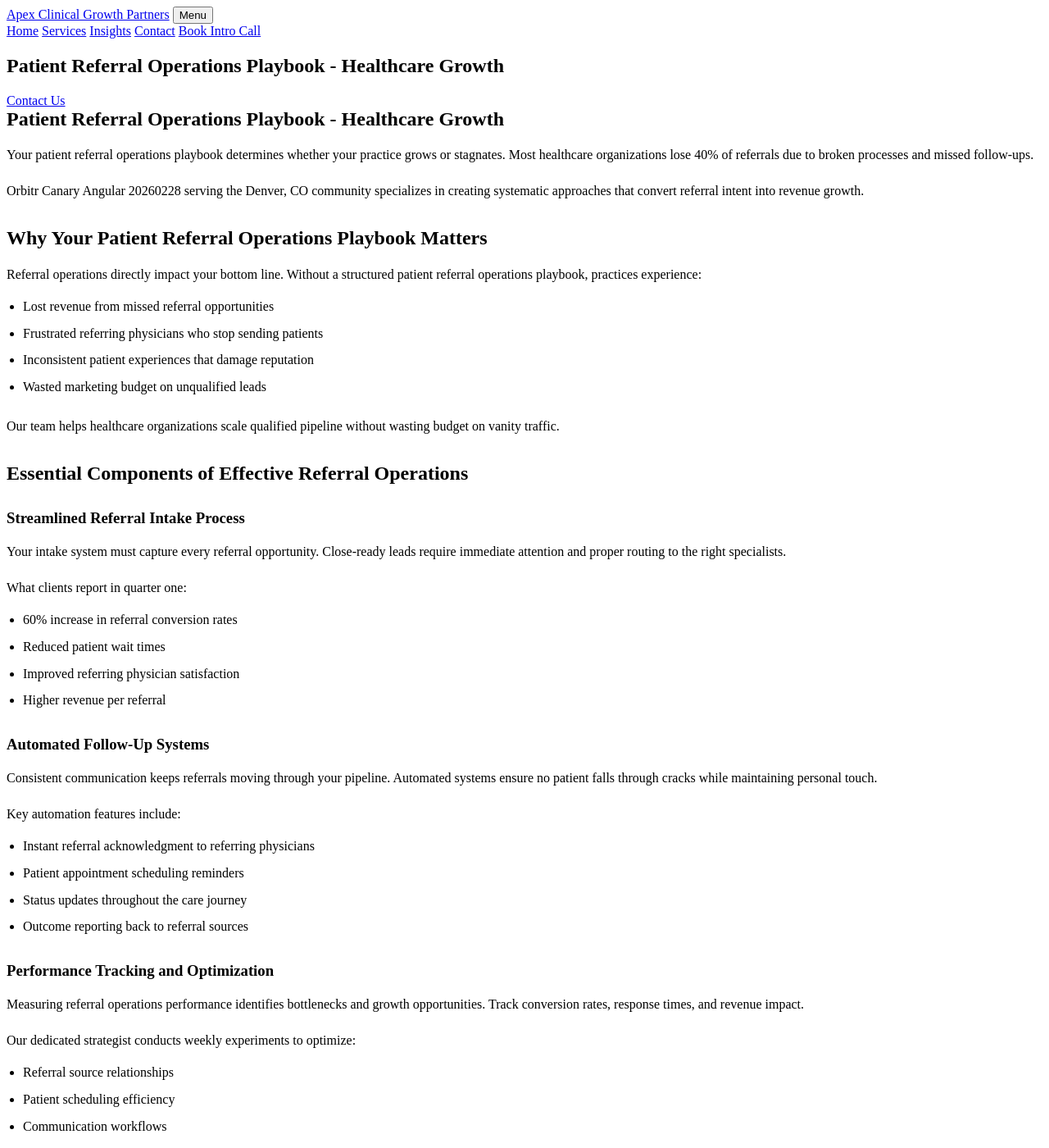
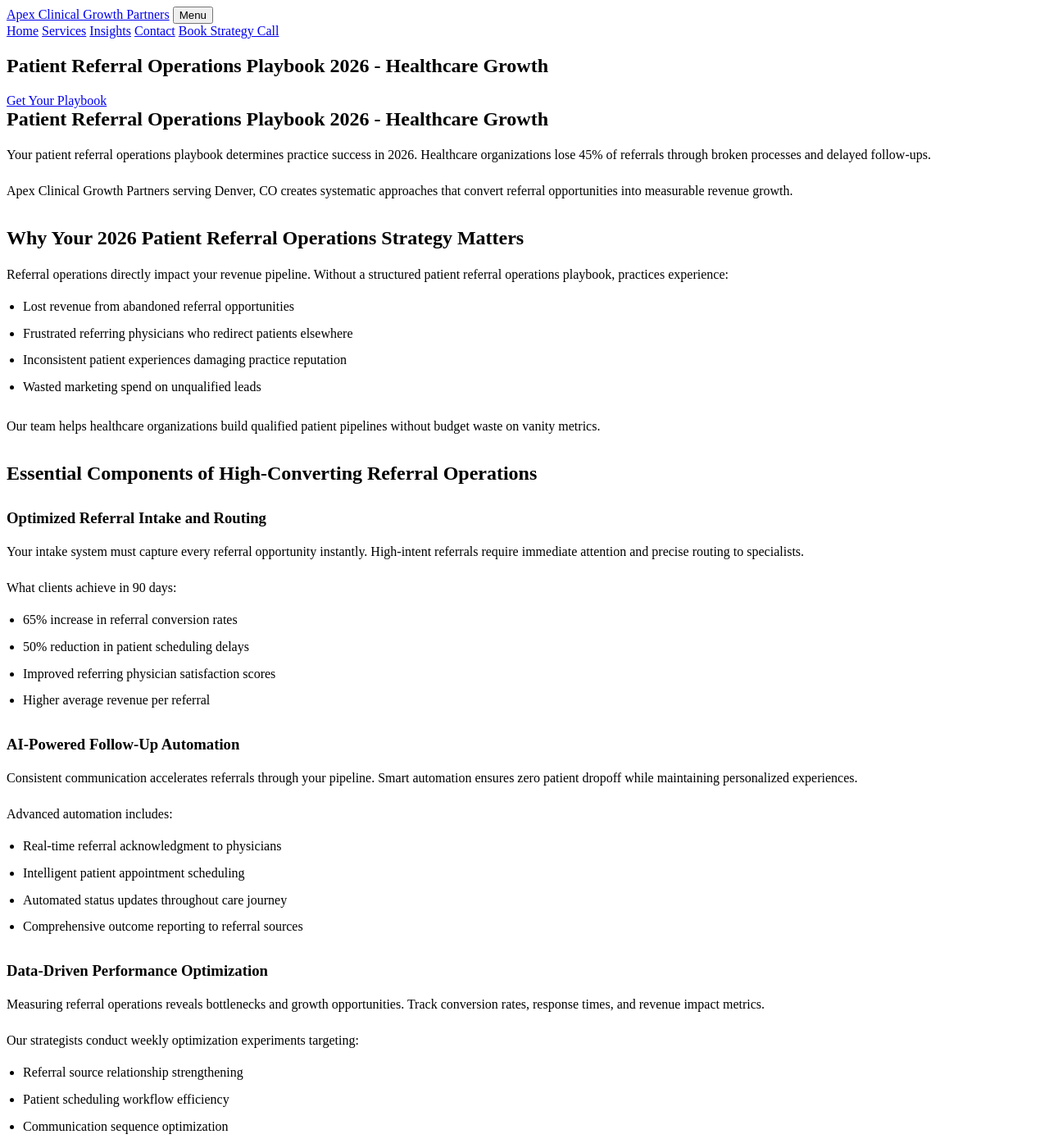
Before and after one commit to prjctlphbt/orbitr-canary-angular-20260228, a Jekyll site: the page angular-referral-ops-playbook-20260228142149.html, which Jekyll copies as it is, in a window 1280 px wide and 1400 px high. Shown: the whole window at 82% size. Built offline with Jekyll 4.4.1, drawn with Linux system fonts in a browser that asks for light colours; some of the changed text lies outside the part shown.

Commit message:
Refresh and update content: angular-referral-ops-playbook-20260228142149.html

```diff
--- a/angular-referral-ops-playbook-20260228142149.html
+++ b/angular-referral-ops-playbook-20260228142149.html
@@ -4,8 +4,8 @@
 <head>
 <meta charset="utf-8"/>
 <meta content="width=device-width, initial-scale=1.0" name="viewport"/>
-<meta content="Streamline patient referrals with our comprehensive operations playbook. Optimize workflows, boost growth, and improve patient outcomes. Get started today." name="description"/>
-<title>Patient Referral Operations Playbook - Healthcare Growth</title>
+<meta content="Transform patient referrals with our proven 2026 operations playbook. Boost conversion rates by 60%, streamline workflows, and accelerate healthcare growth today." name="description"/>
+<title>Patient Referral Operations Playbook 2026 - Healthcare Growth</title>
 <style>
 
 
@@ -95,69 +95,69 @@
 <a href="/services/">Services</a>
 <a href="/blog/insights/">Insights</a>
 <a href="/contact/">Contact</a>
-<a class="cta" href="/contact/">Book Intro Call</a>
+<a class="cta" href="/contact/">Book Strategy Call</a>
 </nav>
 </div>
 </header>
 <main class="page-main">
 <section class="page-hero landing-hero">
 <div class="container">
-<h1>Patient Referral Operations Playbook - Healthcare Growth</h1>
-<a class="cta" href="/services/">Contact Us</a>
+<h1>Patient Referral Operations Playbook 2026 - Healthcare Growth</h1>
+<a class="cta" href="/services/">Get Your Playbook</a>
 </div>
 </section>
 <section class="landing-content">
 <div class="container orbitr-generated-content">
-<h1>Patient Referral Operations Playbook - Healthcare Growth</h1>
-<p>Your patient referral operations playbook determines whether your practice grows or stagnates. Most healthcare organizations lose 40% of referrals due to broken processes and missed follow-ups.</p>
-<p>Orbitr Canary Angular 20260228 serving the Denver, CO community specializes in creating systematic approaches that convert referral intent into revenue growth.</p>
-<h2>Why Your Patient Referral Operations Playbook Matters</h2>
-<p>Referral operations directly impact your bottom line. Without a structured patient referral operations playbook, practices experience:</p>
+<h1>Patient Referral Operations Playbook 2026 - Healthcare Growth</h1>
+<p>Your patient referral operations playbook determines practice success in 2026. Healthcare organizations lose 45% of referrals through broken processes and delayed follow-ups.</p>
+<p>Apex Clinical Growth Partners serving Denver, CO creates systematic approaches that convert referral opportunities into measurable revenue growth.</p>
+<h2>Why Your 2026 Patient Referral Operations Strategy Matters</h2>
+<p>Referral operations directly impact your revenue pipeline. Without a structured patient referral operations playbook, practices experience:</p>
 <ul>
-<li>Lost revenue from missed referral opportunities</li>
-<li>Frustrated referring physicians who stop sending patients</li>
-<li>Inconsistent patient experiences that damage reputation</li>
-<li>Wasted marketing budget on unqualified leads</li>
+<li>Lost revenue from abandoned referral opportunities</li>
+<li>Frustrated referring physicians who redirect patients elsewhere</li>
+<li>Inconsistent patient experiences damaging practice reputation</li>
+<li>Wasted marketing spend on unqualified leads</li>
 </ul>
-<p>Our team helps healthcare organizations scale qualified pipeline without wasting budget on vanity traffic.</p>
-<h2>Essential Components of Effective Referral Operations</h2>
-<h3>Streamlined Referral Intake Process</h3>
-<p>Your intake system must capture every referral opportunity. Close-ready leads require immediate attention and proper routing to the right specialists.</p>
-<p>What clients report in quarter one:
+<p>Our team helps healthcare organizations build qualified patient pipelines without budget waste on vanity metrics.</p>
+<h2>Essential Components of High-Converting Referral Operations</h2>
+<h3>Optimized Referral Intake and Routing</h3>
+<p>Your intake system must capture every referral opportunity instantly. High-intent referrals require immediate attention and precise routing to specialists.</p>
+<p>What clients achieve in 90 days:
 <ul>
-<li>60% increase in referral conversion rates</li>
-<li>Reduced patient wait times</li>
-<li>Improved referring physician satisfaction</li>
-<li>Higher revenue per referral</li>
+<li>65% increase in referral conversion rates</li>
+<li>50% reduction in patient scheduling delays</li>
+<li>Improved referring physician satisfaction scores</li>
+<li>Higher average revenue per referral</li>
 </ul></p>
-<h3>Automated Follow-Up Systems</h3>
-<p>Consistent communication keeps referrals moving through your pipeline. Automated systems ensure no patient falls through cracks while maintaining personal touch.</p>
-<p>Key automation features include:
+<h3>AI-Powered Follow-Up Automation</h3>
+<p>Consistent communication accelerates referrals through your pipeline. Smart automation ensures zero patient dropoff while maintaining personalized experiences.</p>
+<p>Advanced automation includes:
 <ul>
-<li>Instant referral acknowledgment to referring physicians</li>
-<li>Patient appointment scheduling reminders</li>
-<li>Status updates throughout the care journey</li>
-<li>Outcome reporting back to referral sources</li>
+<li>Real-time referral acknowledgment to physicians</li>
+<li>Intelligent patient appointment scheduling</li>
+<li>Automated status updates throughout care journey</li>
+<li>Comprehensive outcome reporting to referral sources</li>
 </ul></p>
-<h3>Performance Tracking and Optimization</h3>
-<p>Measuring referral operations performance identifies bottlenecks and growth opportunities. Track conversion rates, response times, and revenue impact.</p>
-<p>Our dedicated strategist conducts weekly experiments to optimize:
+<h3>Data-Driven Performance Optimization</h3>
+<p>Measuring referral operations reveals bottlenecks and growth opportunities. Track conversion rates, response times, and revenue impact metrics.</p>
+<p>Our strategists conduct weekly optimization experiments targeting:
 <ul>
-<li>Referral source relationships</li>
-<li>Patient scheduling efficiency</li>
-<li>Communication workflows</li>
-<li>Revenue conversion metrics</li>
+<li>Referral source relationship strengthening</li>
+<li>Patient scheduling workflow efficiency</li>
+<li>Communication sequence optimization</li>
+<li>Revenue conversion rate improvements</li>
 </ul></p>
-<h2>Transform Your Referral Operations Today</h2>
-<p>A comprehensive patient referral operations playbook transforms scattered processes into revenue-generating systems. Healthcare organizations using structured approaches see qualified growth within 90 days.</p>
-<p>Our services focus on building sustainable referral operations that scale with your practice. We help create systems that generate revenue intent, not vanity traffic.</p>
-<p>Ready to optimize your patient referral operations playbook? Contact our team at (720) 555-0105 or email hello@apexclinicalgrowth.com to discuss your referral growth strategy.</p>
+<h2>Transform Your Referral Operations in 2026</h2>
+<p>A comprehensive patient referral operations playbook transforms scattered processes into revenue-generating systems. Healthcare organizations see qualified growth within 60 days.</p>
+<p>Our services build sustainable referral operations that scale with practice growth. We create systems generating revenue-focused results, not vanity traffic.</p>
+<p>Ready to optimize your patient referral operations playbook? Contact our team at (720) 555-0105 or hello@apexclinicalgrowth.com for your referral growth strategy.</p>
 </div>
 </section>
 <section class="landing-cta">
 <div class="container">
-<h2>Take the Next Step</h2>
-<a class="cta" href="/services/">Contact Us</a>
+<h2>Start Your Referral Transformation</h2>
+<a class="cta" href="/services/">Get Your Strategy Session</a>
 </div>
 </section>
 </main>
```
